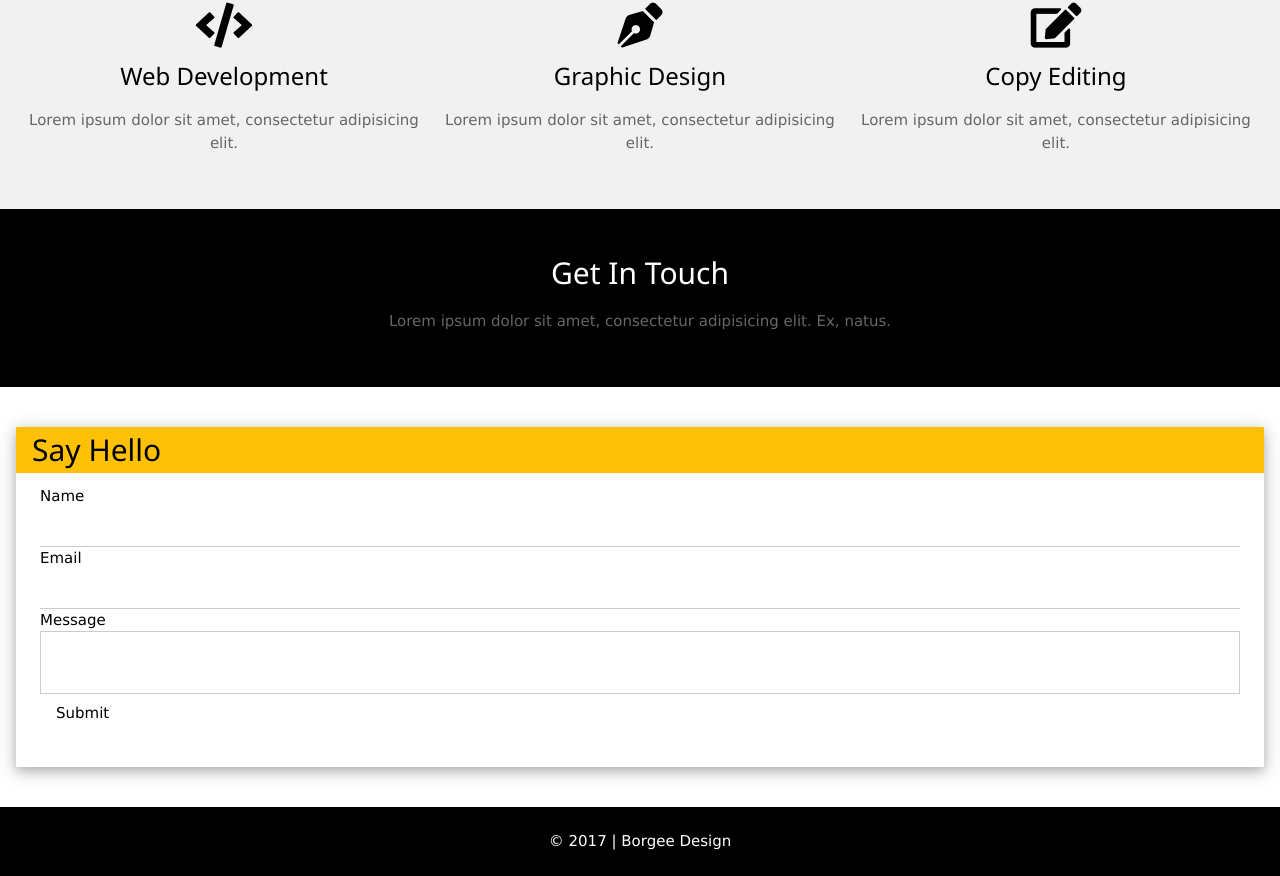
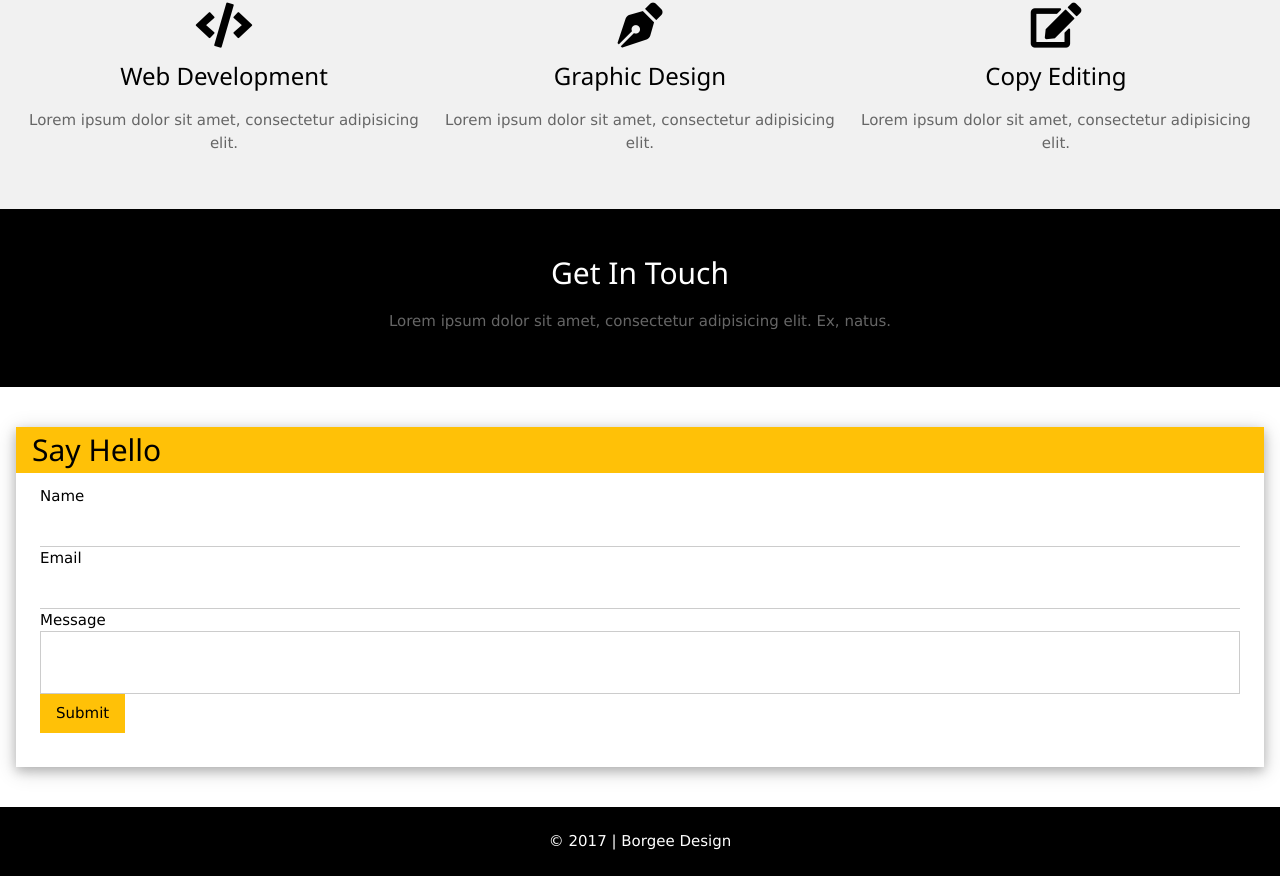
Before and after one commit to borgeee/ReponsiveWebsite, a plain HTML site: page index.html in a window 1280 px wide. Shown: the part 2028-2904 px from the top of the page. Drawn offline with nearby package versions, Linux system fonts and the light colour scheme.

Commit message:
Update index.html

```diff
--- a/index.html
+++ b/index.html
@@ -147,7 +147,7 @@
           <br>
           <textarea class="w3-input w3-border"
           style="resize:none;" type="text"></textarea>
-          <button type="submit" class="w3-button">Submit</button>
+          <button type="submit" class="w3-button w3-amber">Submit</button>
           <br><br>
           </form>
           </div>
```
